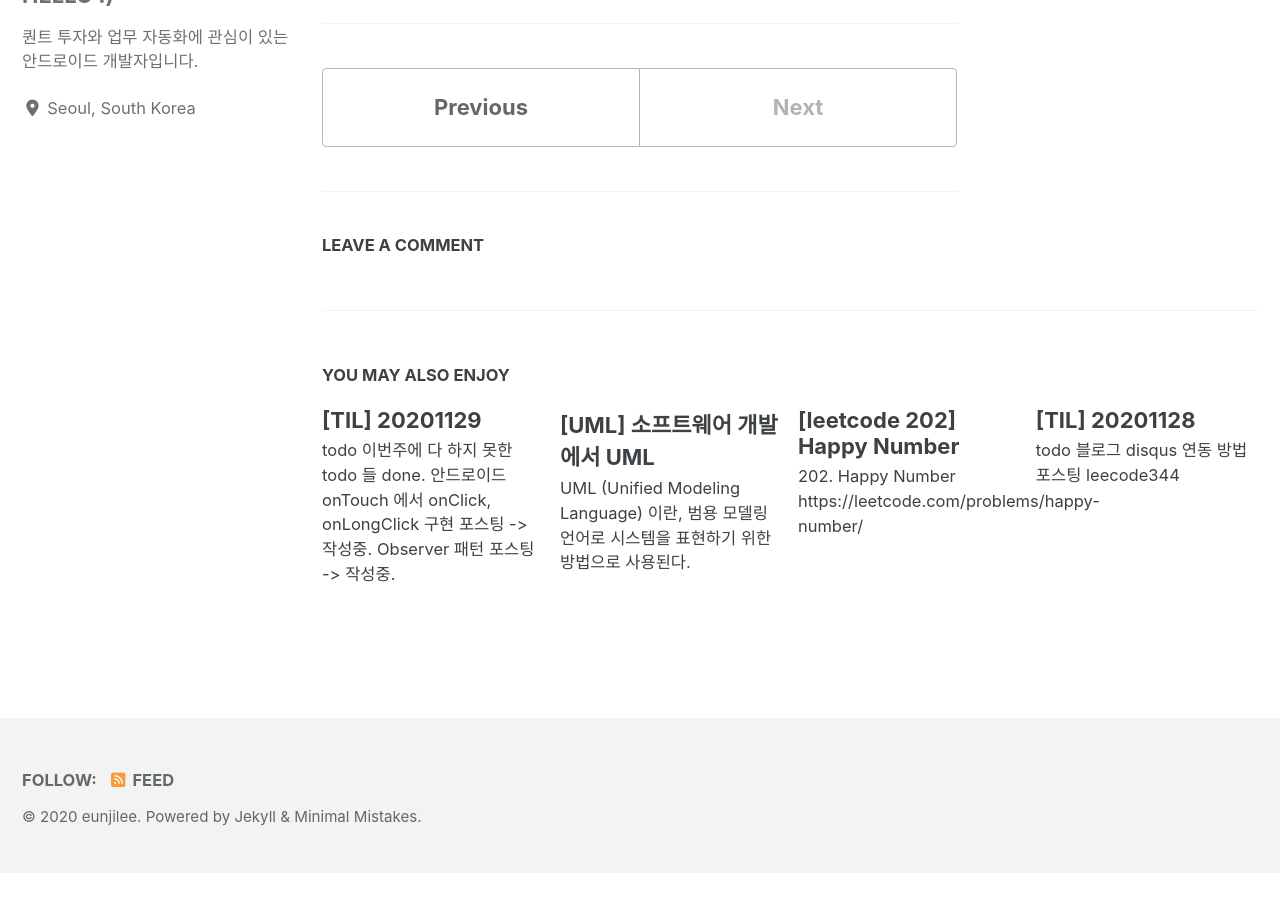
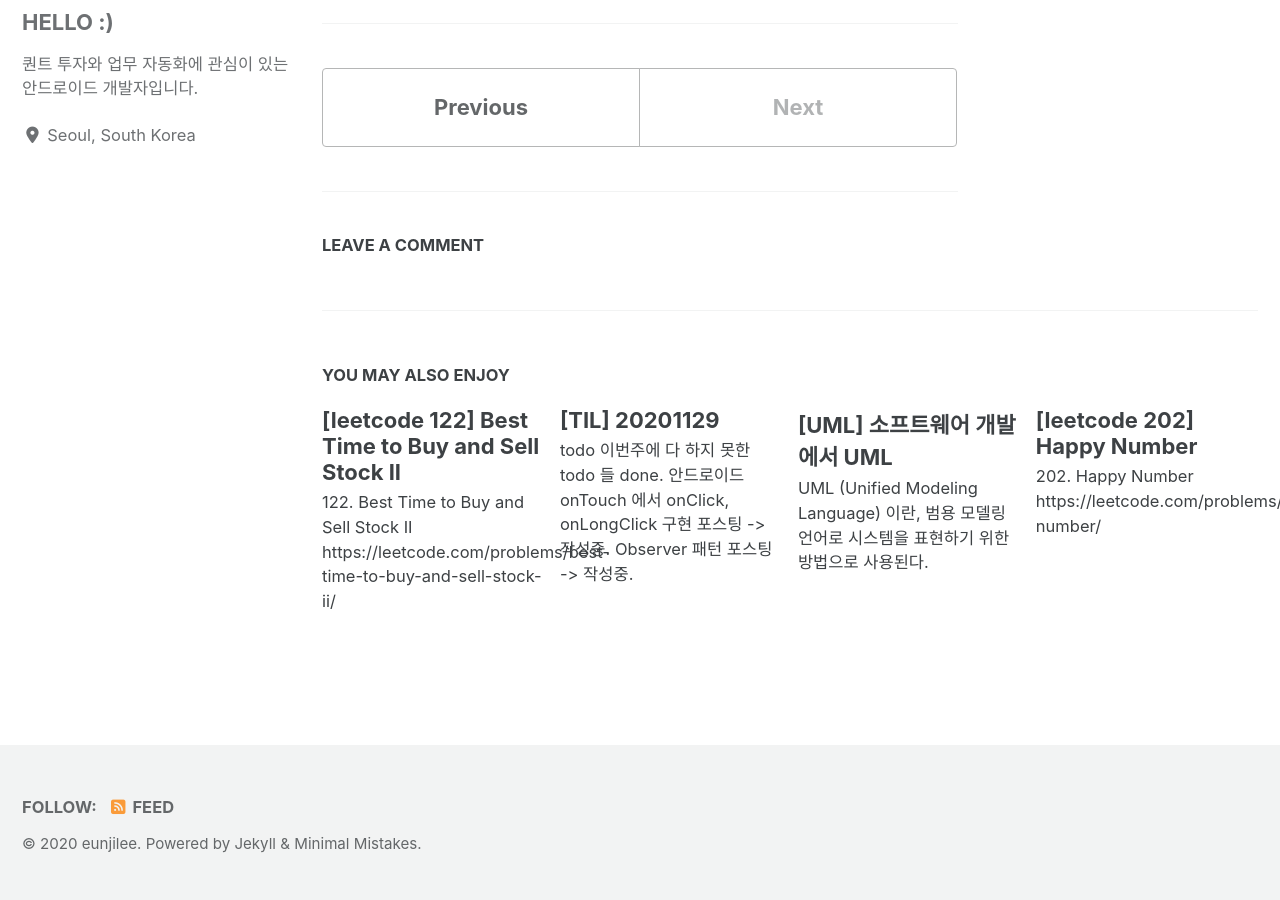
Before and after one commit to dev-eunji/dev-eunji.github.io, a Jekyll site: the page built from _posts/til/2020-11-30-TIL.md, in a window 1280 px wide and 900 px high, scrolled down 693 px. Built offline with Jekyll 4.4.1, drawn with Linux system fonts in a browser that asks for light colours; cached includes are drawn as plain includes; nearby versions of some CDN libraries; comment, search, counter and statistics services are not loaded; before the commit the page ends 1566 px from its top, so only the background shows below that; some of the changed lines change nothing that is shown.

Commit message:
- TIL: 20201130 - leetcode122

````diff
--- /dev/null
+++ b/_posts/algorithm/2020-11-30-leetcode122.md
@@ -0,0 +1,33 @@
+---
+title: "[leetcode 122] Best Time to Buy and Sell Stock II"
+categories: [Algorithm]
+tags: [Algorithm, 알고리즘, leetcode, leetcode122, 반복]
+last_modified_at: 2020-11-30
+permalink: /algorithm/:year/:month/:day/:title/
+comments: true
+---
+
+#  122. Best Time to Buy and Sell Stock II
+> [https://leetcode.com/problems/best-time-to-buy-and-sell-stock-ii/](https://leetcode.com/problems/best-time-to-buy-and-sell-stock-ii/)
+
+## 해결 과정
+내 값이 직전 값보다 크면, 그 차이 만큼을 번다.
+* `나`를 기준으로, 직전 값은 크거나 작을 수 있다. 클 때는 벌지 못하고 작을 때는 벌 수 있다.
+
+## 코드
+```kotlin
+fun maxProfit(prices: IntArray): Int {
+  var result = 0
+  for(i in 1..prices.size-1) {
+    if(prices[i] > prices[i-1]) {
+      result += prices[i] - prices[i-1]
+    }
+  }
+  return result
+}
+```
+
+## 배운 점
+솔루션을 보니까 `그래프`를 그리면서 푸는 방법이 있었다.
+
+필요에 따라 문제 해결에 `그래프` 를 활용해도 유용함을 배웠다.
--- a/_posts/til/2020-11-30-TIL.md
+++ b/_posts/til/2020-11-30-TIL.md
@@ -9,6 +9,6 @@
 ## todo
 - [ ] 투자 봇 - collector 코드 정리
 - [ ] UML 관계 포스팅
-- [ ] [leecode122](https://leetcode.com/problems/best-time-to-buy-and-sell-stock-ii/)
+- [X] [leecode122](https://leetcode.com/problems/best-time-to-buy-and-sell-stock-ii/)
 
 ## What I learned
````
